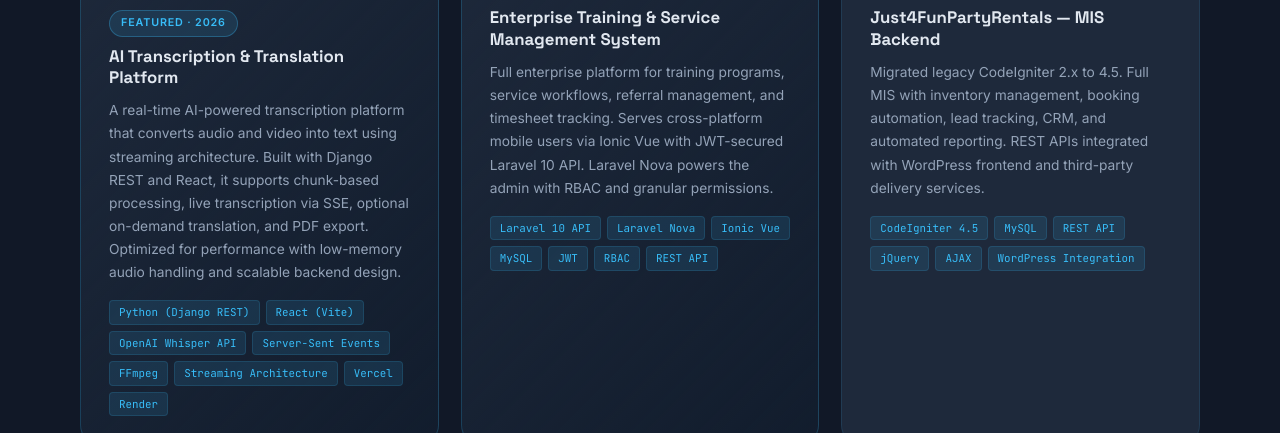
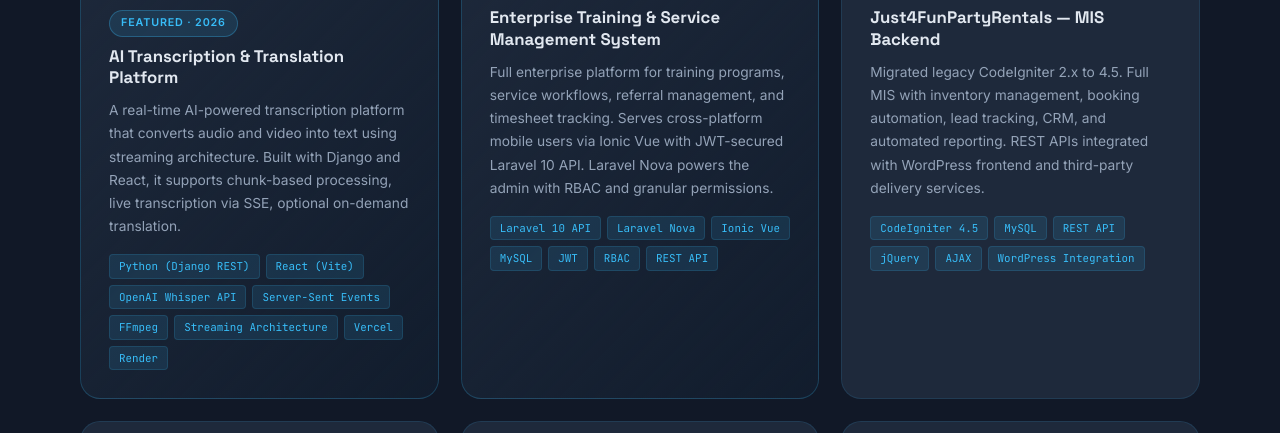
Before and after one commit to arghadeeph/arghadeep-portfolio, a website: page index.html in a window 1280 px wide. Shown: the part 5031-5464 px from the top of the page. Drawn offline with Linux system fonts and the light colour scheme.

Commit message:
Updated Project Section

```diff
--- a/index.html
+++ b/index.html
@@ -362,8 +362,7 @@
 
         <p class="pds">
           A real-time AI-powered transcription platform that converts audio and video into text using streaming architecture.
-          Built with Django REST and React, it supports chunk-based processing, live transcription via SSE, optional on-demand translation,
-          and PDF export. Optimized for performance with low-memory audio handling and scalable backend design.
+          Built with Django and React, it supports chunk-based processing, live transcription via SSE, optional on-demand translation.
         </p>
 
         <div class="ptc">
```
